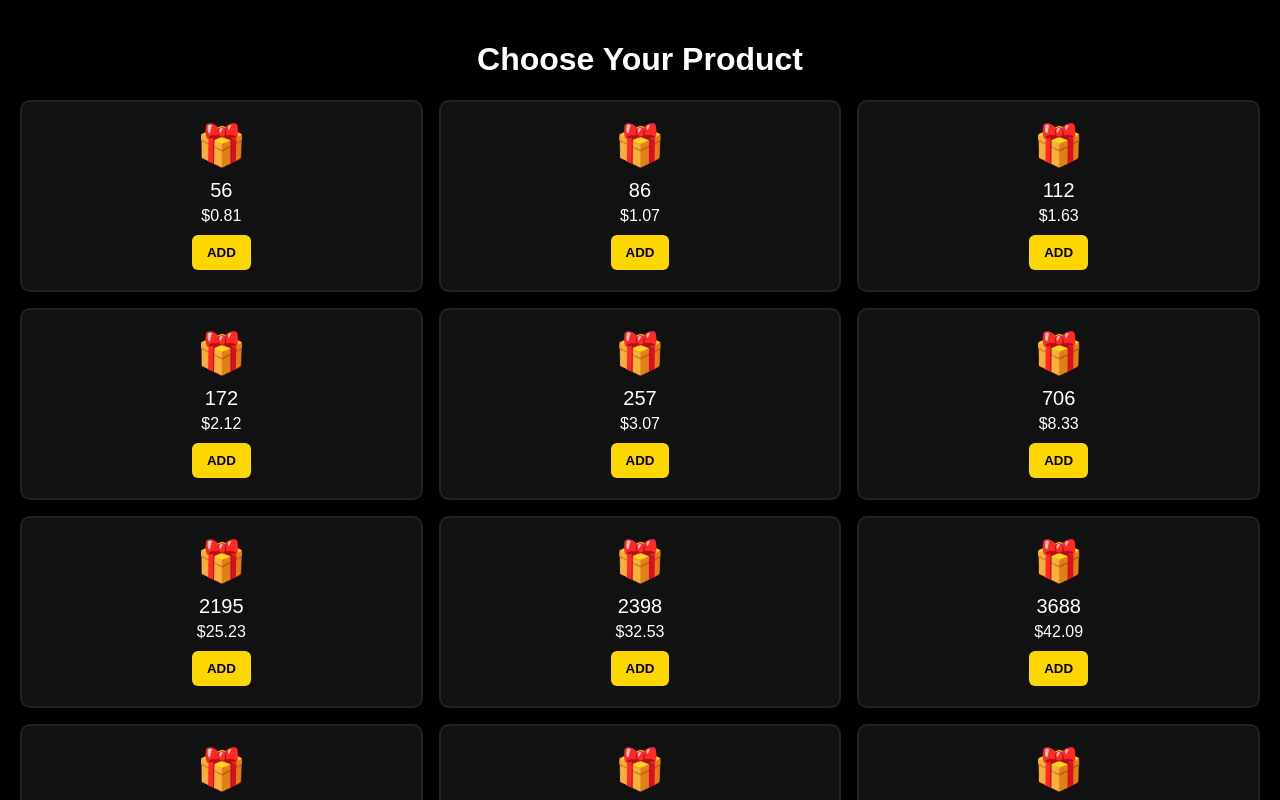
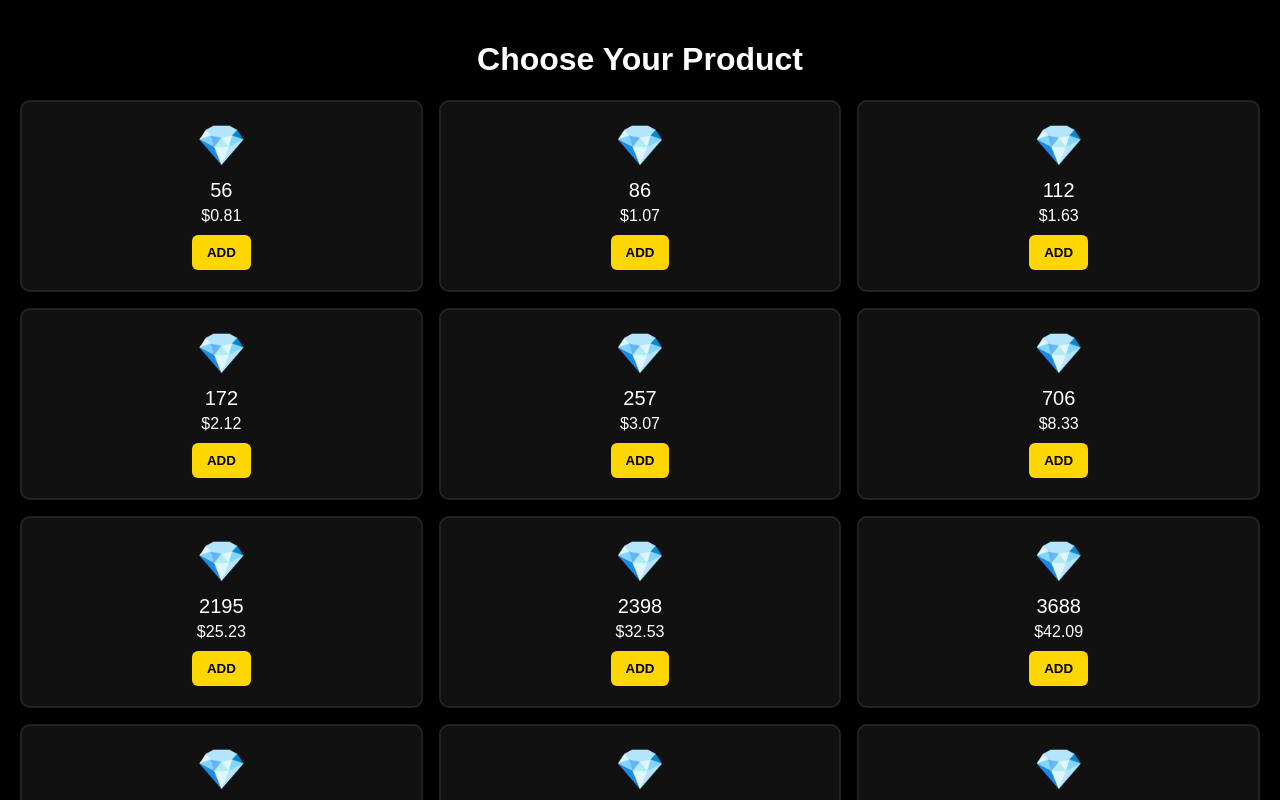
Before and after one commit to MLBBDIAMONDSTORE/mlbbbdiamondstore, a React (Create React App) app in the folder frontend/: page / in a window 1280 px wide. Shown: the top 800 px of the page. Built offline with nearby package versions, Linux system fonts and the light colour scheme.

Commit message:
Update ProductList.js

```diff
--- a/frontend/src/components/ProductList.js
+++ b/frontend/src/components/ProductList.js
@@ -31,7 +31,7 @@ const ProductList = ({ onNext }) => {
       <div className="product-grid">
         {products.map((product, index) => (
           <div key={index} className="product-card">
-            <div className="emoji">🎁</div>
+            <div className="emoji">💎</div>
             <div className="product-name">{product.name}</div>
             <div className="product-price">${product.price.toFixed(2)}</div>
             <button className="add-button" onClick={() => addToCart(product)}>
```
